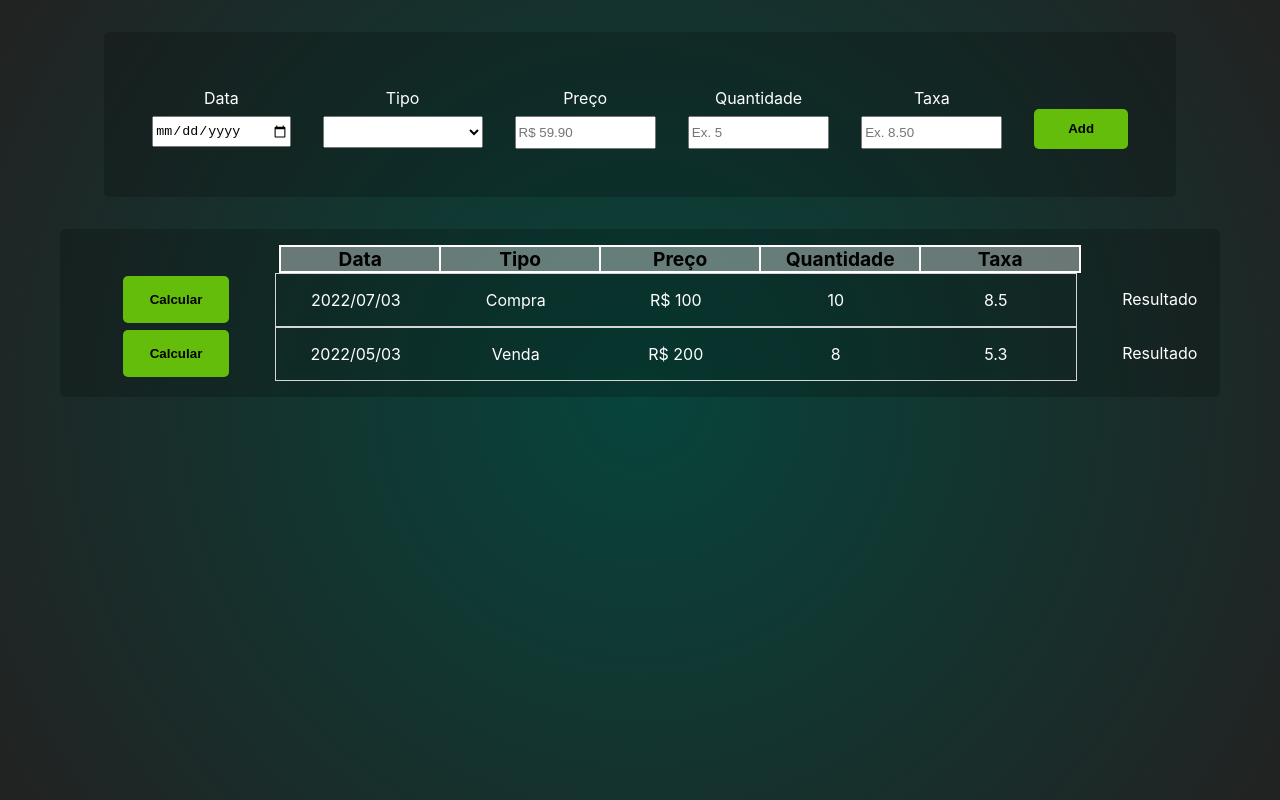
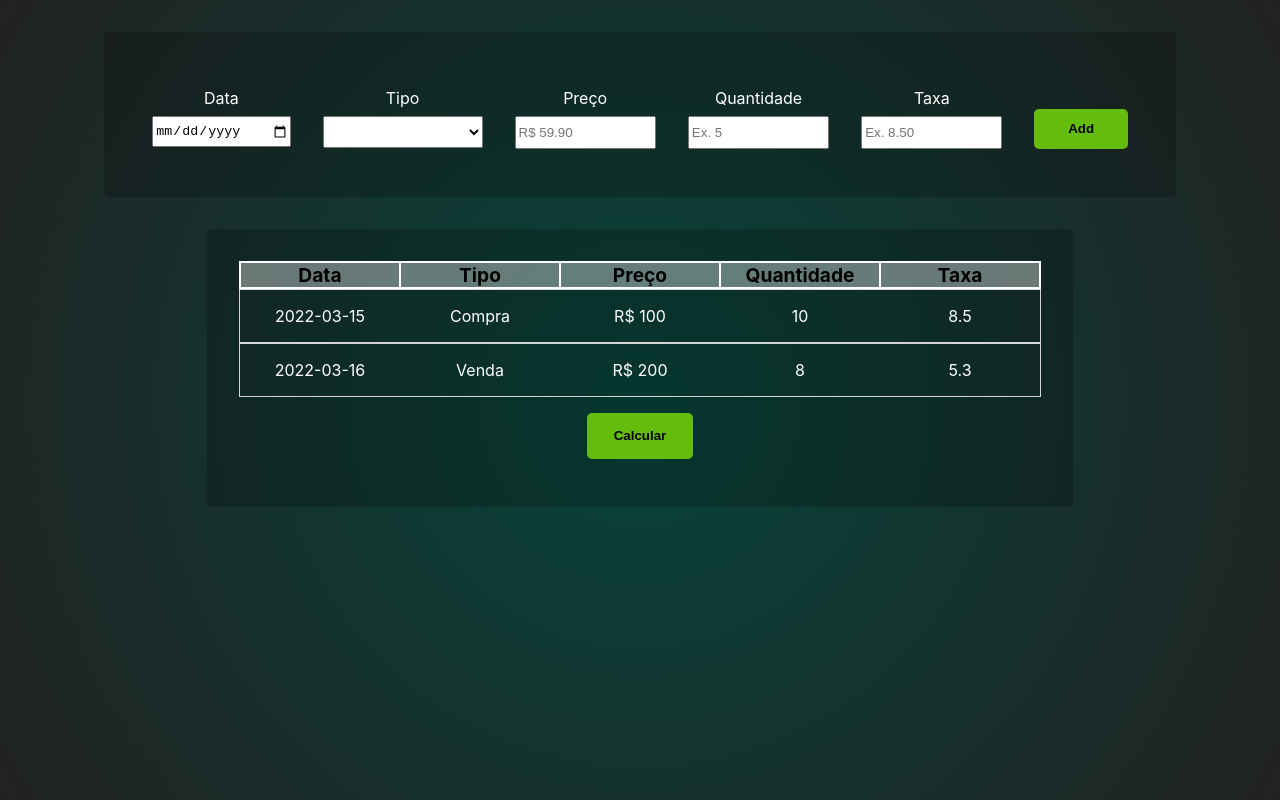
Before and after one commit to EduardoLovo/Calculadora-IR, a React (Create React App) app: page / in a window 1280 px wide. Built offline with nearby package versions, Linux system fonts and the light colour scheme.

Commit message:
initializing result

```diff
--- a/src/App.css
+++ b/src/App.css
@@ -7,6 +7,9 @@
 }
 
 /* ========================================== */
+
+
+/* Formulario --------- */
 
 .divAdd {
     background: rgba(0, 0, 0, 0.2);
@@ -65,18 +68,25 @@
 
 /* ========================================== */
 
+
+/* Açoes ---------------- */
+
+.acoes {
+    margin: 0;
+    padding: 1em;
+}
 .notasView {
     background: rgba(0, 0, 0, 0.2);
     border-radius: 5px;
+    padding: 1em;
 }
 
 .titulos {
     width: 50em;
     border: 1px solid #ffffff;
     display: flex;
-    justify-content: space-around;
+    justify-content: center;
     align-items: center;
-    margin-left: 11.2em;
     background-color: rgba(255, 255, 255, 0.371);
 }
 
@@ -92,8 +102,8 @@
 
 .divNota {
     display: flex;
-    justify-content: space-around;
-    width: 70em;
+    justify-content: center;
+    /* width: 70em; */
     color: white;
 }
 
@@ -117,6 +127,7 @@
     border: 1px solid #d5d5d5;
     display: flex;
     justify-content: space-around;
+    align-items: center;
 
 }
 
@@ -127,3 +138,11 @@
 }
 
 /* ========================================== */
+
+
+/* Resultado ------------ */
+
+.results {
+    padding: 1em;
+    color: white;
+}
--- a/src/App.js
+++ b/src/App.js
@@ -8,7 +8,7 @@ function App() {
   const [notas, setNotas] = useState([
     {
       id: 1,
-      data: "2022/07/03",
+      data: "2022-03-15",
       tipo: "Compra",
       preco: "100",
       quantidade: "10",
@@ -16,7 +16,7 @@ function App() {
     },
     {
       id: 2,
-      data: "2022/05/03",
+      data: "2022-03-16",
       tipo: "Venda",
       preco: "200",
       quantidade: "8",
@@ -76,6 +76,17 @@ function App() {
 
   // =========================================
 
+
+
+  const [resultado, setResultado] = useState('')
+
+
+  const handleResultadoChange = (e) => {
+    e.preventDefault();
+
+    setResultado('Resultado')
+    // }
+  }
 
 
   return (
@@ -155,7 +166,7 @@ function App() {
 
       <div className='notasView'>
 
-        <ul>
+        <ul className='acoes'>
           <div className='titulos'>
             <span>Data</span>
             <span>Tipo</span>
@@ -168,7 +179,6 @@ function App() {
 
             <div className='divNota'>
 
-              <button className='btnCal'>Calcular</button>
 
               <li key={f.id} className='line'>
                 <p>{f.data}</p>
@@ -182,12 +192,17 @@ function App() {
                 <p>{f.taxa}</p>
               </li>
 
-              <p>Resultado</p>
-
             </div>
 
           ))}
         </ul>
+
+        <button className='btnCal' onClick={handleResultadoChange}>Calcular</button>
+
+
+        {/* Resultadp ------ */}
+
+        <div className='results'>{resultado}</div>
 
       </div>
 
```
